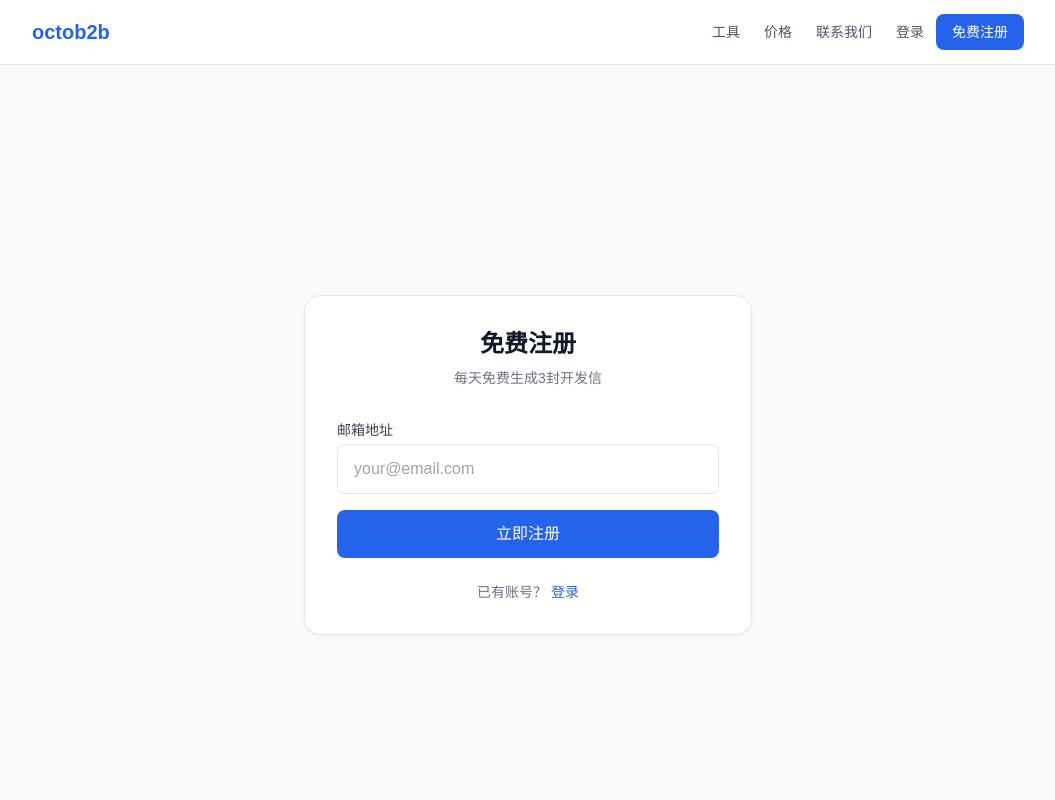
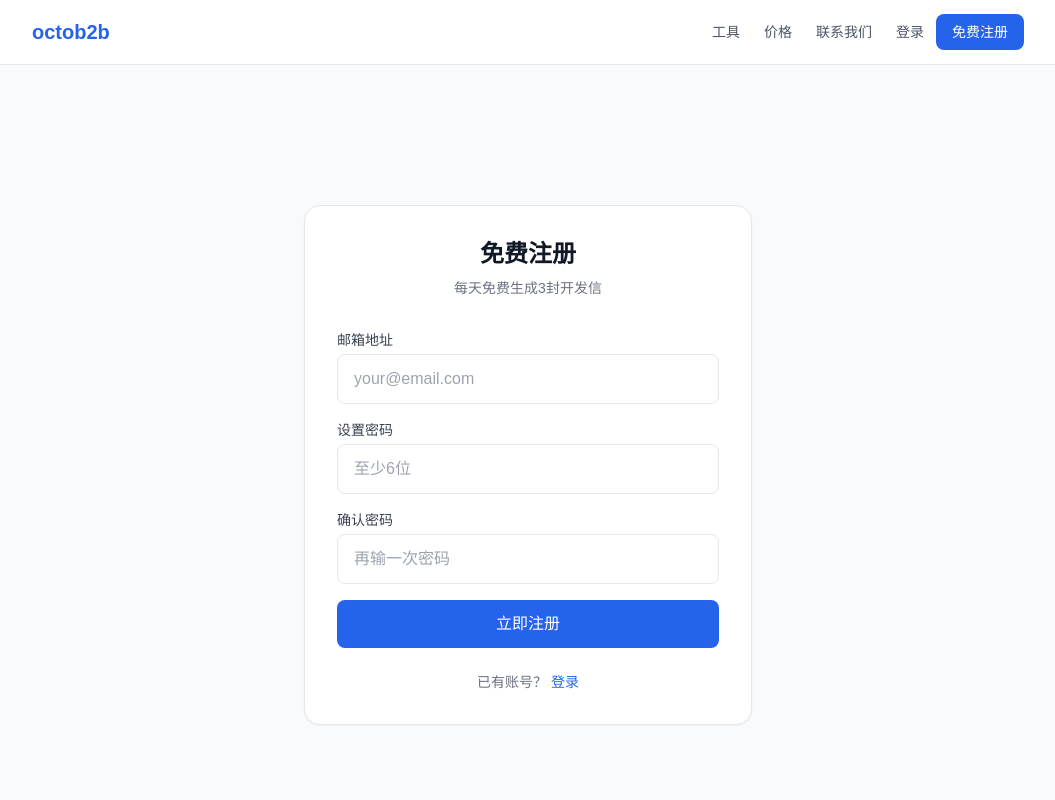
Before and after one commit to zz3290663/octob2b, a Next.js app: page /register in a window 1280 px wide. Shown: the top 800 px of the page, without its empty margins (112-1167 px from the left). Built offline with nearby package versions, Linux system fonts and the light colour scheme; no server answers.

Commit message:
登录改为邮箱+密码，注册时邮件验证

```diff
--- a/src/app/login/page.tsx
+++ b/src/app/login/page.tsx
@@ -2,31 +2,28 @@
 
 import { createClient } from "@/lib/supabase/client";
 import { useState } from "react";
+import { useRouter } from "next/navigation";
 import Link from "next/link";
 
 export default function LoginPage() {
   const [email, setEmail] = useState("");
+  const [password, setPassword] = useState("");
   const [loading, setLoading] = useState(false);
-  const [message, setMessage] = useState<{ type: "success" | "error"; text: string } | null>(null);
+  const [error, setError] = useState<string | null>(null);
   const supabase = createClient();
+  const router = useRouter();
 
   const handleSubmit = async (e: React.FormEvent) => {
     e.preventDefault();
     setLoading(true);
-    setMessage(null);
+    setError(null);
 
-    const { error } = await supabase.auth.signInWithOtp({
-      email,
-      options: { emailRedirectTo: `${window.location.origin}/auth/callback` },
-    });
+    const { error } = await supabase.auth.signInWithPassword({ email, password });
 
     if (error) {
-      setMessage({ type: "error", text: error.message });
+      setError("邮箱或密码错误，请重试");
     } else {
-      setMessage({
-        type: "success",
-        text: "登录链接已发送到邮箱，点击链接即可登录",
-      });
+      router.push("/tools/cold-email");
     }
     setLoading(false);
   };
@@ -39,17 +36,6 @@ export default function LoginPage() {
           <p className="text-sm text-gray-500 mt-2">外贸开发信生成器</p>
         </div>
 
-        {message ? (
-          <div
-            className={`p-4 rounded-lg text-sm ${
-              message.type === "success"
-                ? "bg-green-50 text-green-700 border border-green-200"
-                : "bg-red-50 text-red-700 border border-red-200"
-            }`}
-          >
-            {message.text}
-          </div>
-        ) : (
         <form onSubmit={handleSubmit} className="space-y-4">
           <div>
             <label className="block text-sm font-medium text-gray-700 mb-1">
@@ -65,15 +51,34 @@ export default function LoginPage() {
             />
           </div>
 
+          <div>
+            <label className="block text-sm font-medium text-gray-700 mb-1">
+              密码
+            </label>
+            <input
+              type="password"
+              value={password}
+              onChange={(e) => setPassword(e.target.value)}
+              placeholder="输入密码"
+              required
+              className="w-full px-4 py-3 border rounded-lg focus:ring-2 focus:ring-blue-500 focus:border-blue-500 outline-none"
+            />
+          </div>
+
+          {error && (
+            <p className="text-sm text-red-600 bg-red-50 border border-red-200 rounded-lg px-4 py-3">
+              {error}
+            </p>
+          )}
+
           <button
             type="submit"
             disabled={loading}
             className="w-full py-3 bg-blue-600 text-white rounded-lg font-medium hover:bg-blue-700 disabled:opacity-50"
           >
-              {loading ? "发送中..." : "发送登录链接"}
+            {loading ? "登录中..." : "登录"}
           </button>
         </form>
-        )}
 
         <p className="text-center text-sm text-gray-500 mt-6">
           还没有账号？{" "}
--- a/src/app/register/page.tsx
+++ b/src/app/register/page.tsx
@@ -6,6 +6,8 @@ import Link from "next/link";
 
 export default function RegisterPage() {
   const [email, setEmail] = useState("");
+  const [password, setPassword] = useState("");
+  const [confirmPassword, setConfirmPassword] = useState("");
   const [loading, setLoading] = useState(false);
   const [message, setMessage] = useState<{ type: "success" | "error"; text: string } | null>(null);
   const supabase = createClient();
@@ -15,8 +17,21 @@ export default function RegisterPage() {
     setLoading(true);
     setMessage(null);
 
-    const { error } = await supabase.auth.signInWithOtp({
+    if (password !== confirmPassword) {
+      setMessage({ type: "error", text: "两次输入的密码不一致" });
+      setLoading(false);
+      return;
+    }
+
+    if (password.length < 6) {
+      setMessage({ type: "error", text: "密码至少需要6位" });
+      setLoading(false);
+      return;
+    }
+
+    const { error } = await supabase.auth.signUp({
       email,
+      password,
       options: { emailRedirectTo: `${window.location.origin}/auth/callback` },
     });
 
@@ -25,7 +40,7 @@ export default function RegisterPage() {
     } else {
       setMessage({
         type: "success",
-        text: "注册链接已发送到邮箱，点击链接即可完成注册并登录",
+        text: "验证邮件已发送，请查收邮件并点击链接激活账号，之后即可用邮箱+密码登录",
       });
     }
     setLoading(false);
@@ -65,12 +80,40 @@ export default function RegisterPage() {
               />
             </div>
 
+            <div>
+              <label className="block text-sm font-medium text-gray-700 mb-1">
+                设置密码
+              </label>
+              <input
+                type="password"
+                value={password}
+                onChange={(e) => setPassword(e.target.value)}
+                placeholder="至少6位"
+                required
+                className="w-full px-4 py-3 border rounded-lg focus:ring-2 focus:ring-blue-500 focus:border-blue-500 outline-none"
+              />
+            </div>
+
+            <div>
+              <label className="block text-sm font-medium text-gray-700 mb-1">
+                确认密码
+              </label>
+              <input
+                type="password"
+                value={confirmPassword}
+                onChange={(e) => setConfirmPassword(e.target.value)}
+                placeholder="再输一次密码"
+                required
+                className="w-full px-4 py-3 border rounded-lg focus:ring-2 focus:ring-blue-500 focus:border-blue-500 outline-none"
+              />
+            </div>
+
             <button
               type="submit"
               disabled={loading}
               className="w-full py-3 bg-blue-600 text-white rounded-lg font-medium hover:bg-blue-700 disabled:opacity-50"
             >
-              {loading ? "发送中..." : "立即注册"}
+              {loading ? "注册中..." : "立即注册"}
             </button>
           </form>
         )}
```
Lines whose indentation alone changed are shown as unchanged.
